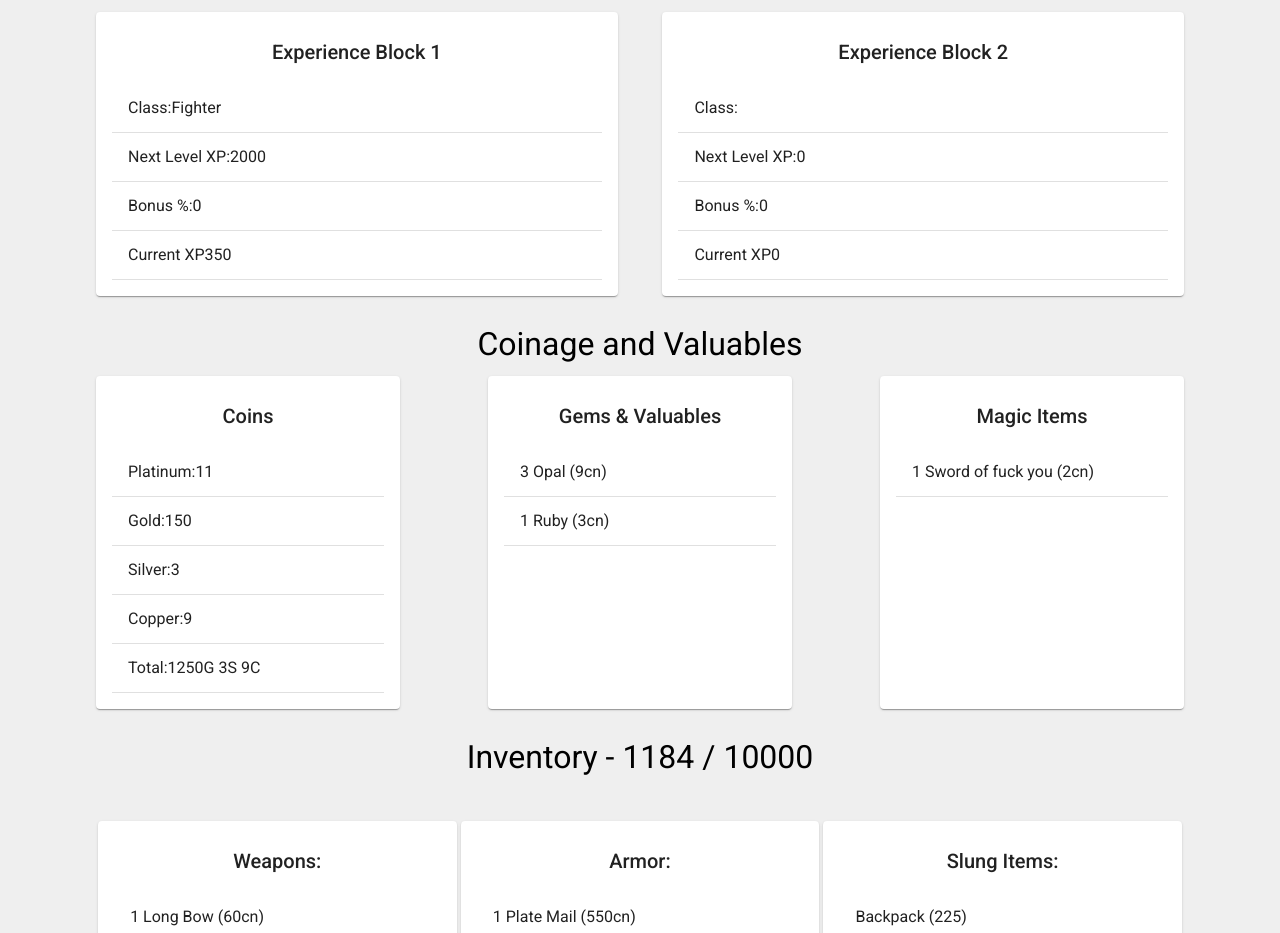
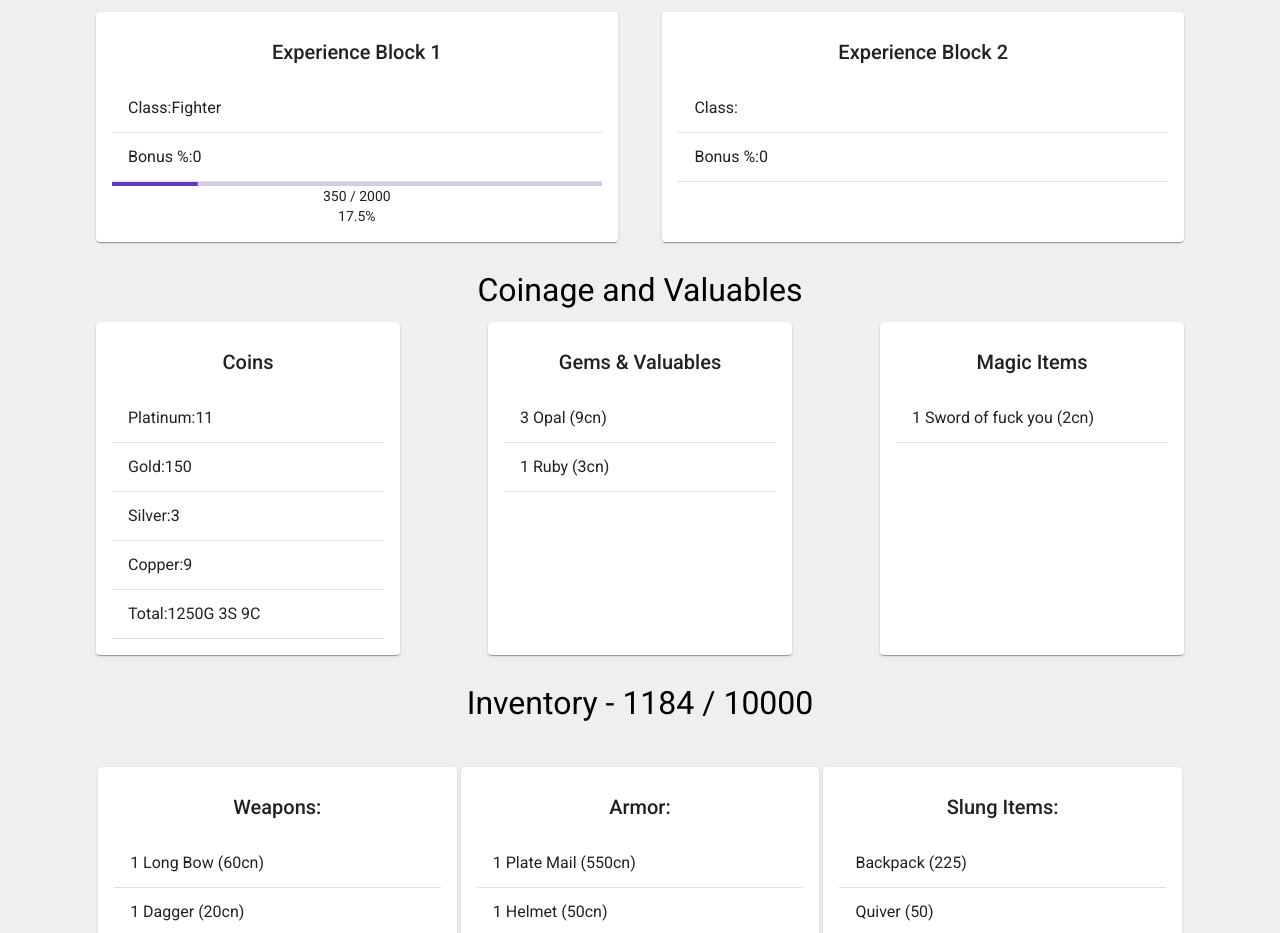
Before and after one commit to xrnm/Primeval-Arcana-Character-Sheet, an Angular app: page /character in a window 1280 px wide. Shown: the part 1242-2175 px from the top of the page. Built offline with nearby package versions, Linux system fonts and the light colour scheme.

Commit message:
Dynamic notes, experience progress bar

```diff
--- a/src/app/adventure-log/notes/notes.component.html
+++ b/src/app/adventure-log/notes/notes.component.html
@@ -1,4 +1,4 @@
-<div class="container">
+<div id="notes-section" class="container">
   <h2 class="section-subtitle">Notes</h2>
   <mat-accordion>
     <mat-expansion-panel *ngFor="let note of notes">
@@ -9,6 +9,14 @@
       </mat-expansion-panel-header>
       <input type="text" [(ngModel)]="note.name" />
       <textarea [(ngModel)]="note.content">{{note.content}}</textarea>
+      <p class="delete-note">
+      <button (click)="deleteNote(note)"  mat-mini-fab aria-label="Delete Note" color="warn">
+        <mat-icon>delete</mat-icon>
+      </button>
+      </p>
     </mat-expansion-panel>
   </mat-accordion>
+  <button (click)="addNote()" id="add-note-button" mat-mini-fab aria-label="Add Note Button" color="primary">
+    <mat-icon>add</mat-icon>
+  </button>
 </div>
--- a/src/app/adventure-log/notes/notes.component.sass
+++ b/src/app/adventure-log/notes/notes.component.sass
@@ -3,3 +3,8 @@ mat-accordion
   textarea
     width: 100%
     min-height: 200px
+
+
+#add-note-button, .delete-note
+  margin: 12px auto
+  text-align: center
--- a/src/app/adventure-log/notes/notes.component.ts
+++ b/src/app/adventure-log/notes/notes.component.ts
@@ -13,4 +13,11 @@ export class NotesComponent implements OnInit {
   ngOnInit(): void {
   }
 
+  addNote(){
+    this.notes.push({name: 'New Note', content: ''})
+  }
+  deleteNote(note){
+    this.notes = this.notes.filter(n => n !== note)
+  }
+
 }
--- a/src/app/show-character/character-experience/character-experience.component.html
+++ b/src/app/show-character/character-experience/character-experience.component.html
@@ -5,12 +5,14 @@
       <h2>Experience Block {{i + 1}}</h2>
       <mat-list-item><span>Class: </span> {{experience.class}} </mat-list-item>
       <mat-divider></mat-divider>
-      <mat-list-item><span>Next Level XP: </span> {{experience.next_level_xp}} </mat-list-item>
-      <mat-divider></mat-divider>
       <mat-list-item><span>Bonus %: </span> {{experience.bonus_xp}} </mat-list-item>
       <mat-divider></mat-divider>
-      <mat-list-item><span>Current XP </span> {{experience.current_xp}} </mat-list-item>
-      <mat-divider></mat-divider>
+      <div *ngIf="experience.next_level_xp > 0">
+      <mat-progress-bar mode="determinate" value="{{(experience.current_xp / experience.next_level_xp) * 100}}"></mat-progress-bar>
+      {{experience.current_xp}} / {{experience.next_level_xp}}
+      <br />
+      {{(experience.current_xp /  experience.next_level_xp) * 100}}%
+      </div>
     </mat-list>
   </mat-card>
 </div>
```
Also changed, not shown: src/app/app.module.ts (+7 -1 lines), 1 other file (tests, documents, lock files or other folders).
